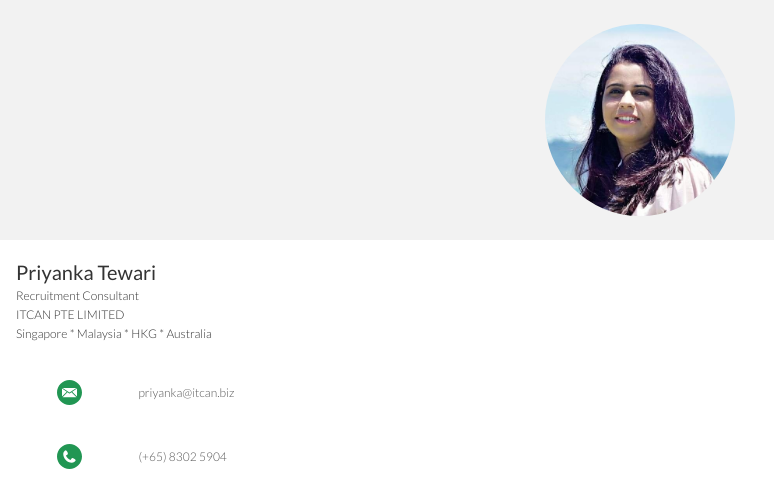
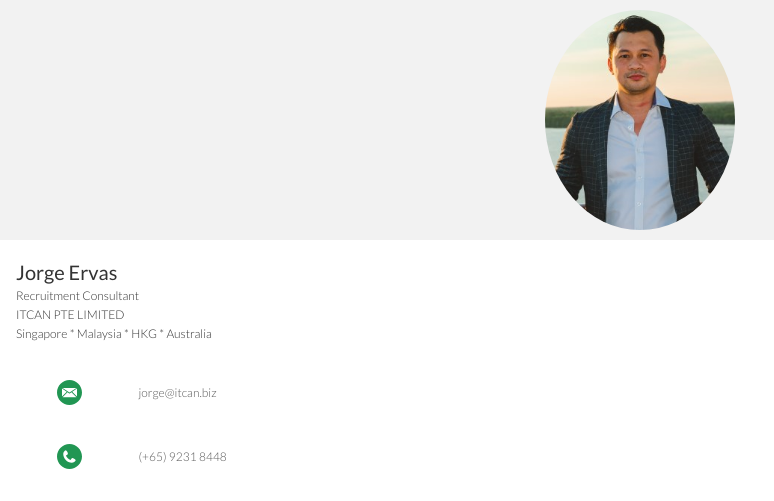
Before and after one commit to ITCANNAMECARD/JORGE, a plain HTML site: page index.html in a window 1280 px wide. Shown: the top 501 px of the page, 0-774 px from the left. Drawn offline with Linux system fonts and the light colour scheme; a web font is replaced by a local one.

Commit message:
Update index.html

```diff
--- a/index.html
+++ b/index.html
@@ -14,7 +14,7 @@
 			<div class="row">
 				<div class="col"></div>
 				<div class="col is-5">
-					<img class="profile-pic" src="PRIYANKA TEWARI.jpeg" alt="Profile Picture">
+					<img class="profile-pic" src="JORGE ERVAS.jpg" alt="Profile Picture">
 				</div>
 				<div class="col"></div>
 			</div>
@@ -25,7 +25,7 @@
 		<div class="container">
 			<div class="row name-title-company">
 				<div class="col is-6">
-					<p class="text-name">Priyanka Tewari</p>
+					<p class="text-name">Jorge Ervas</p>
 					<p class="text-title-company">Recruitment Consultant</p>
 					<p class="text-title-company">ITCAN PTE LIMITED</p>
 					<p class="text-title-company">Singapore	*	Malaysia	*	HKG	*	Australia
@@ -38,14 +38,14 @@
 	</section>
 
 	<section class="bg-color-white secondary-info">
-		<a href="mailto:priyanka@itcan.biz">
+		<a href="mailto:jorge@itcan.biz">
 			<div class="container">
 				<div class="row detail">
 					<div class="col">
 						<img src="assets/icon-email.svg" alt="Email Icon"">
 					</div>
 					<div class="col is-8">
-						<p class="text-detail">priyanka@itcan.biz</p>
+						<p class="text-detail">jorge@itcan.biz</p>
 					</div>
 					<div class="col">
 						<img src="assets/right-arrow.svg" alt="Right Arrow" height="50%" width="40%">
@@ -56,14 +56,14 @@
 	</section>
 
 	<section class="bg-color-white secondary-info">
-		<a href="tel:+6583025904">
+		<a href="tel:+6592318448">
 			<div class="container">
 				<div class="row detail">
 					<div class="col">
 						<img src="assets/icon-phone.svg" alt="Phone Icon"">
 					</div>
 					<div class="col is-8">
-						<p class="text-detail">(+65) 8302 5904</p>
+						<p class="text-detail">(+65) 9231 8448</p>
 					</div>
 					<div class="col">
 						<img src="assets/right-arrow.svg" alt="Right Arrow" height="50%" width="40%">
```
